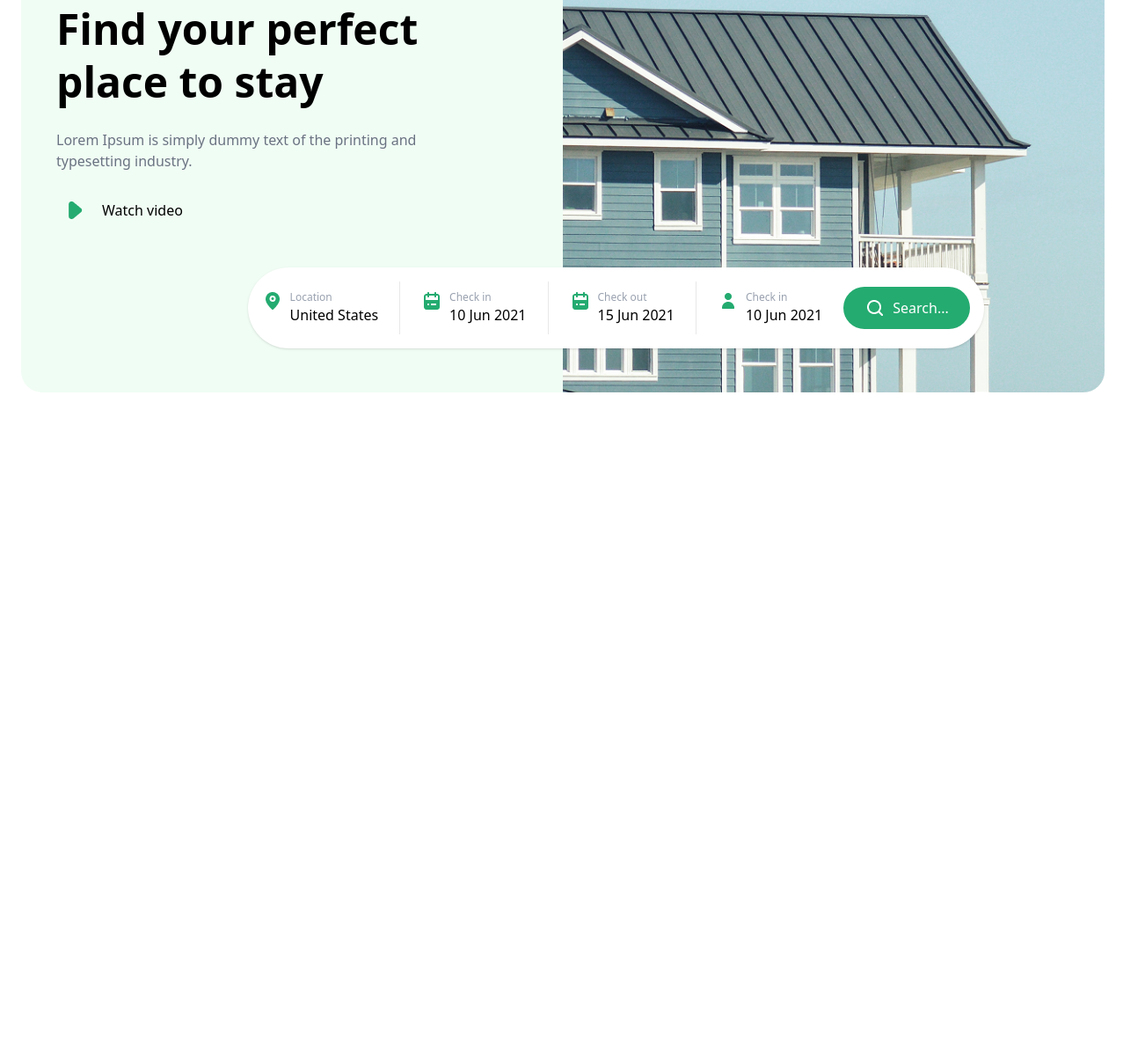
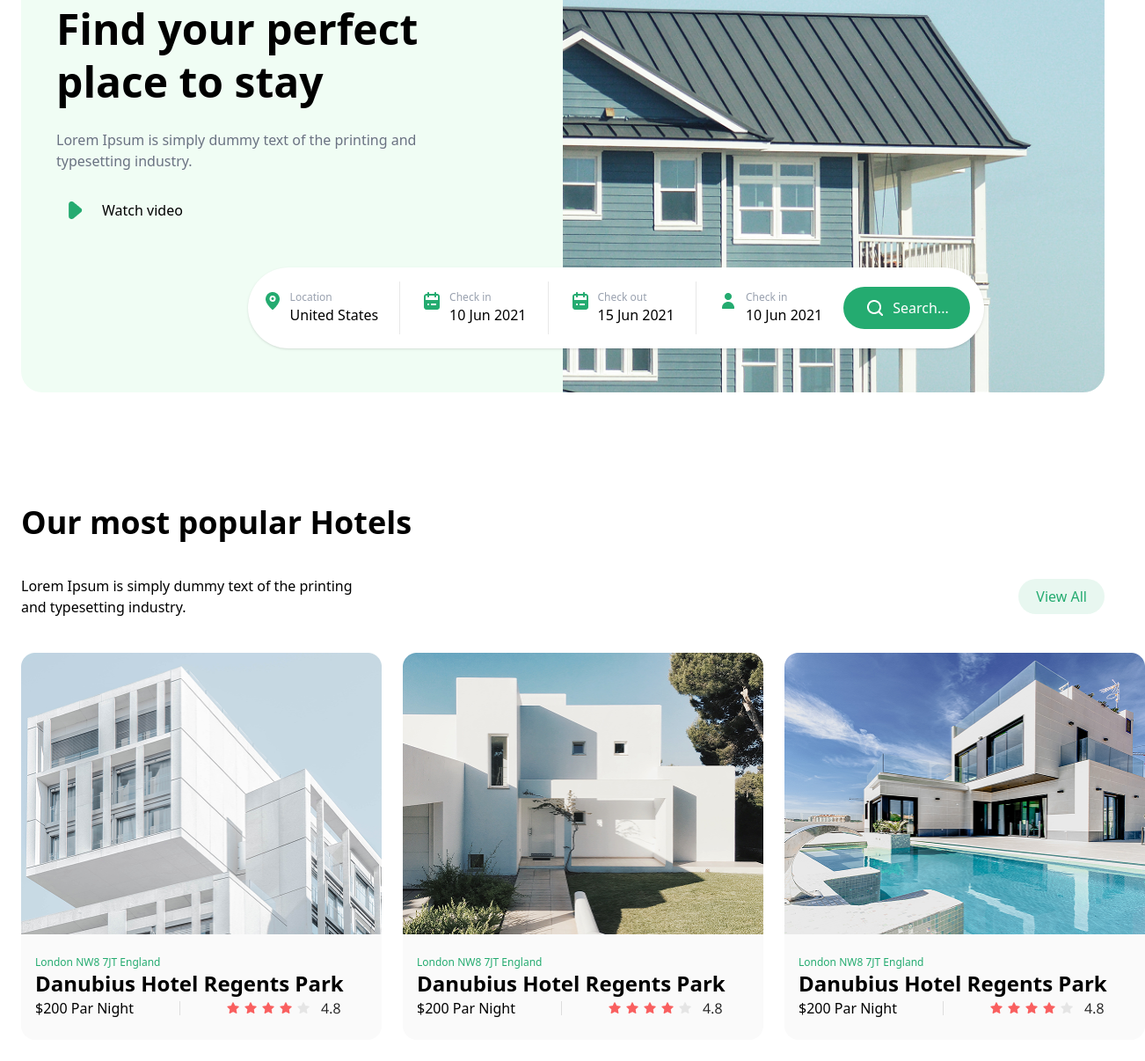
Before and after one commit to idris0111/mir360, a website: page src/miryusuf.html in a window 1280 px wide. Shown: the part 305-1511 px from the top of the page at 88% size, 1302 px wide, since content can reach past the window. Before the commit the page ends 800 px from the top, so only its background shows below. Drawn offline with nearby package versions, Linux system fonts and the light colour scheme; files that its build step writes are made by us from their sources.

Commit message:
Section 2

```diff
--- a/package.json
+++ b/package.json
@@ -2,5 +2,8 @@
   "dependencies": {
     "@tailwindcss/cli": "^4.1.18",
     "tailwindcss": "^4.1.18"
+  },
+  "scripts": {
+    "start": "npx @tailwindcss/cli -i ./src/input.css -o ./src/output.css --watch"
   }
 }
--- a/src/miryusuf.html
+++ b/src/miryusuf.html
@@ -78,6 +78,51 @@
       </div>
       <img src="./images/image (62).png" alt="">
     </div>
-  </section>
+    </section>
+    <section class="max-w-350 mx-auto p-6 mt-20 flex flex-col gap-10">
+        <h1 class="text-4xl font-semibold">Our most popular Hotels</h1>
+        <div class="flex justify-between items-center">
+            <p>Lorem Ipsum is simply dummy text of the printing <br> and typesetting industry.</p>
+            <button class="px-5 py-2 rounded-full bg-[#24AB701A] text-[#24AB70]">View All</button>
+        </div>
+        <div class="flex flex-col gap-6 justify-between lg:flex-row">
+            <div class="flex flex-col items-start">
+                <img src="./images/image (63).png" alt="">
+                <div class="px-4 py-6 bg-[#FAFAFA] rounded-b-2xl rounded-bl-2xl">
+                    <p class="text-[#24AB70] text-xs ">London NW8 7JT England</p>
+                    <h1 class="text-2xl font-semibold">Danubius Hotel Regents Park</h1>
+                    <div class="flex gap-13 items-center lg:w-[378px]">
+                        <p>$200 Par Night</p>
+                        <img src="./images/Line 4.png" alt="">
+                        <img src="./images/Group 10.png" alt="">
+                    </div>
+                </div>
+            </div>
+            <div class="flex flex-col items-start">
+                <img src="./images/image (64).png" alt="">
+                <div class="px-4 py-6 bg-[#FAFAFA] rounded-b-2xl rounded-bl-2xl">
+                    <p class="text-[#24AB70] text-xs ">London NW8 7JT England</p>
+                    <h1 class="text-2xl font-semibold">Danubius Hotel Regents Park</h1>
+                    <div class="flex gap-13 items-center w-full lg:w-[378px]">
+                        <p>$200 Par Night</p>
+                        <img src="./images/Line 4.png" alt="">
+                        <img src="./images/Group 10.png" alt="">
+                    </div>
+                </div>
+            </div>
+            <div class="flex flex-col items-start">
+                <img src="./images/image (65).png" alt="">
+                <div class="px-4 py-6 bg-[#FAFAFA] rounded-b-2xl rounded-bl-2xl">
+                    <p class="text-[#24AB70] text-xs ">London NW8 7JT England</p>
+                    <h1 class="text-2xl font-semibold">Danubius Hotel Regents Park</h1>
+                    <div class="flex gap-13 items-center lg:w-[378px]">
+                        <p>$200 Par Night</p>
+                        <img src="./images/Line 4.png" alt="">
+                        <img src="./images/Group 10.png" alt="">
+                    </div>
+                </div>
+            </div>
+        </div>
+    </section>
 </body>
 </html>
```
Also changed, not shown: src/images/Group 10.png (added), src/images/Line 4.png (added), src/images/image (63).png (added), src/images/image (64).png (added), src/images/image (65).png (added).
